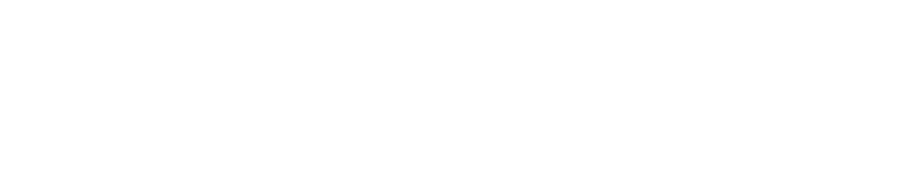
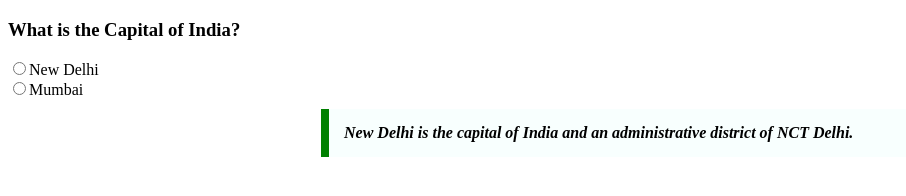
Before and after one commit to acciojob/trivia-akashprajapati786, a website: page main.html in a window 1280 px wide. Shown: the whole page, without its empty margins (0-906 px from the left). Drawn offline with Linux system fonts and the light colour scheme.

Commit message:
created a submission

```diff
--- a/main.html
+++ b/main.html
@@ -8,6 +8,27 @@
 
 <body>
 	<!-- the entire body must be written by student -->
+	<h3>What is the Capital of India?</h3>
+	<label>
+		<input type="radio">New Delhi
+	</label><br>
+	<label>
+		<input type="radio">Mumbai
+	</label><br>
+	<blockquote >
+		New Delhi is the capital of India and an administrative district of NCT Delhi.
+	</blockquote>
+	<style>
+  blockquote {
+    max-width: 600px;
+    margin: 10px auto;
+    padding: 15px;
+    border-left: 8px solid green;
+    background-color: #f8fffe;
+    font-weight: bold;
+    font-style: italic;
+  }
+</style>
     <script type="text/javascript" src="./script.js">
 </script>
 
```
